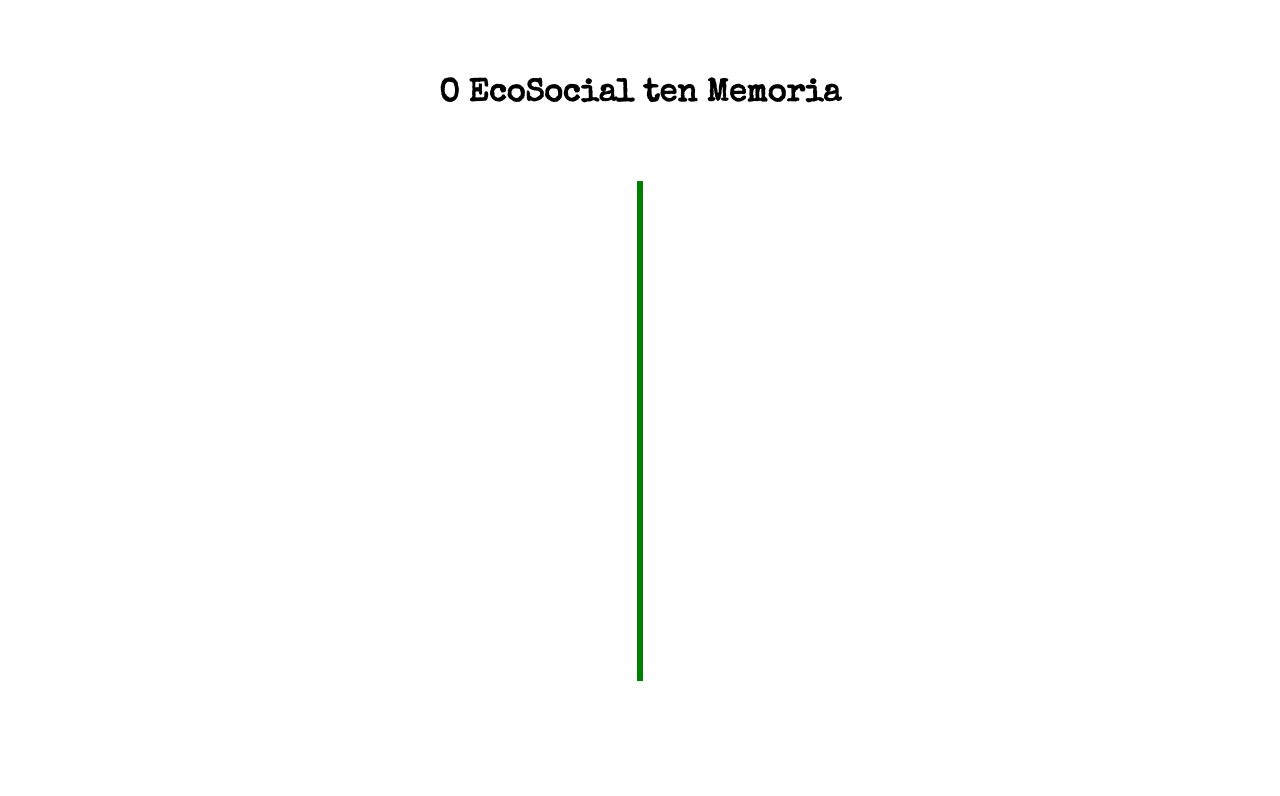
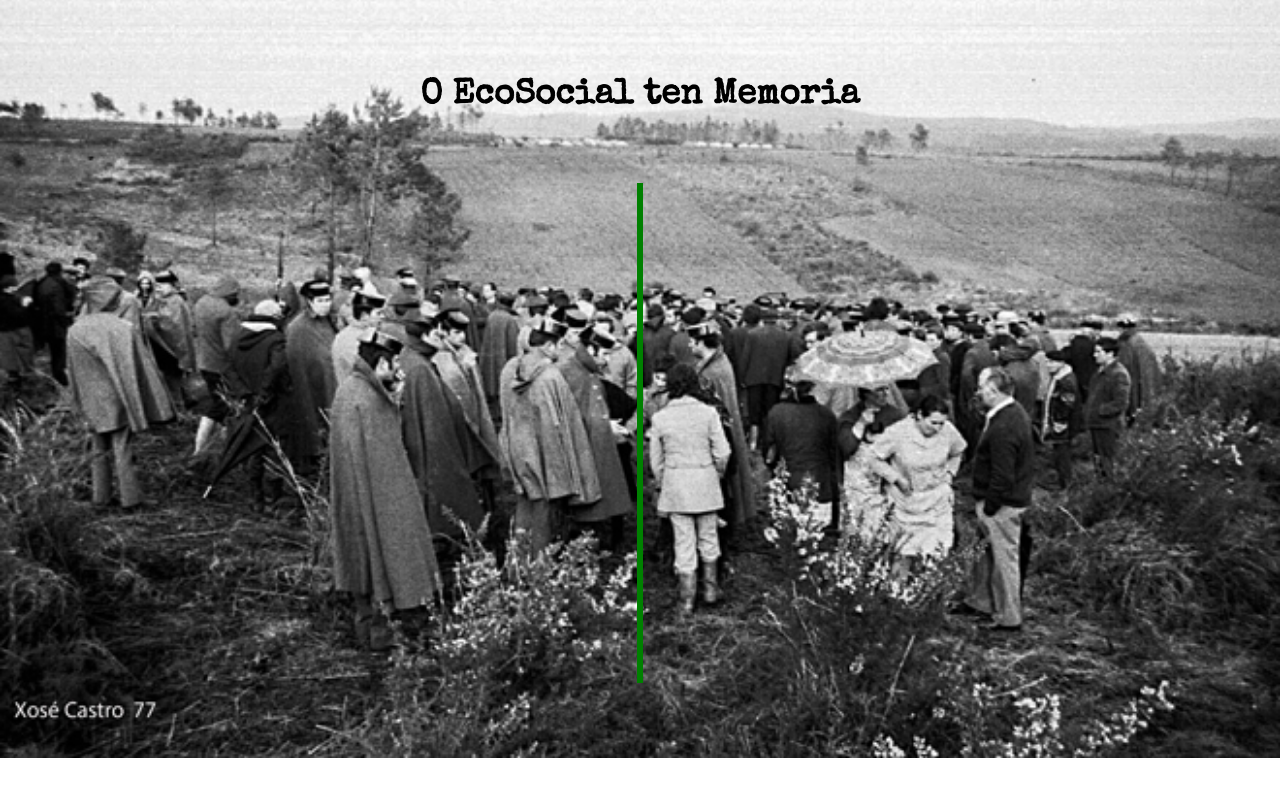
Before and after one commit to anafdz92/O-EcoSocial-ten-Memoria, a React (Create React App) app: page / in a window 1280 px wide. Shown: the top 796 px of the page. Built offline with nearby package versions, Linux system fonts and the light colour scheme.

Commit message:
finnish for today

```diff
--- a/public/index.html
+++ b/public/index.html
@@ -33,6 +33,7 @@
   <body>
     <noscript>You need to enable JavaScript to run this app.</noscript>
     <div id="root"></div>
+
     <!--
       This HTML file is a template.
       If you open it directly in the browser, you will see an empty page.
--- a/src/stylesheets/main.scss
+++ b/src/stylesheets/main.scss
@@ -1,5 +1,9 @@
 body {
   font-family: "Special Elite", cursive;
+  background-image: url("../images/img.jpg");
+  background-size: cover;
+  background-repeat: no-repeat;
+  background-position: center;
 }
 .mainList {
   display: flex;
@@ -14,4 +18,5 @@ body {
 
 .title {
   margin: 70px;
+  font-size: 35px;
 }
```
Also changed, not shown: src/images/img.jpg (added).
